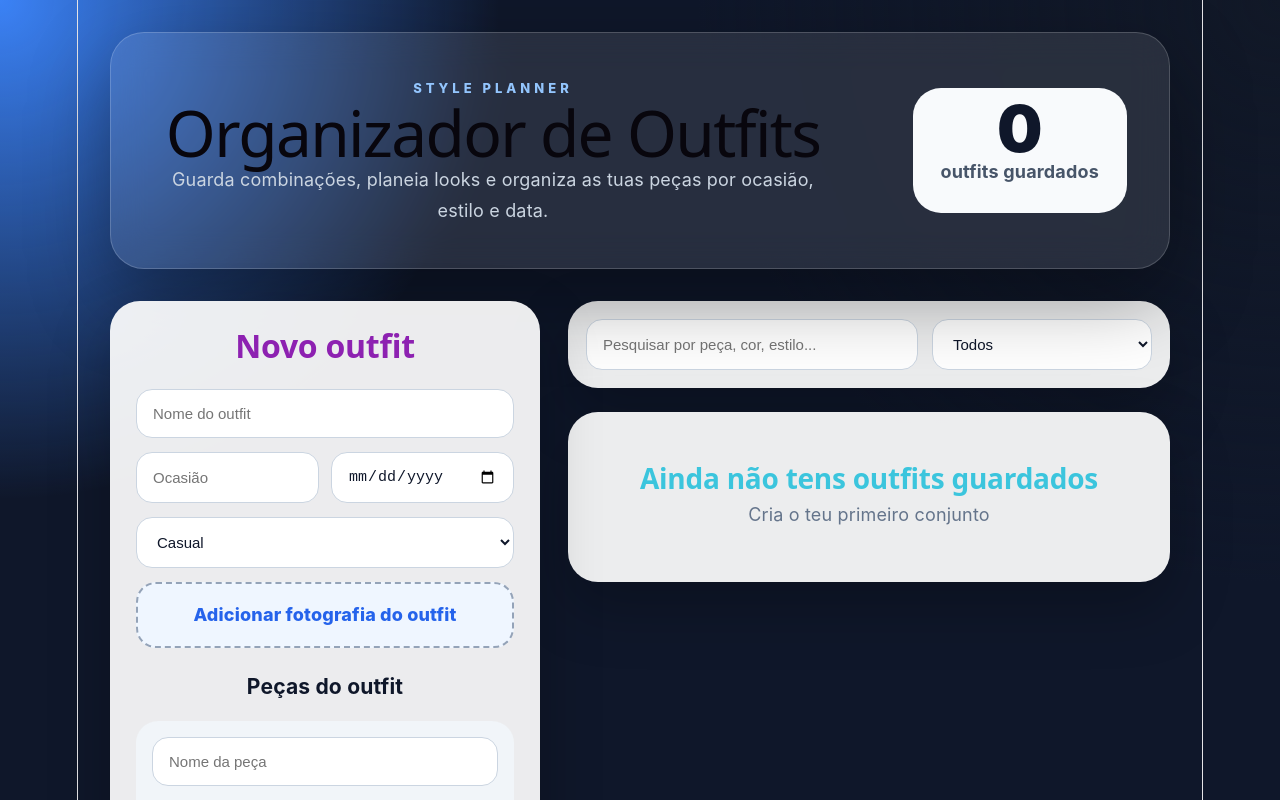
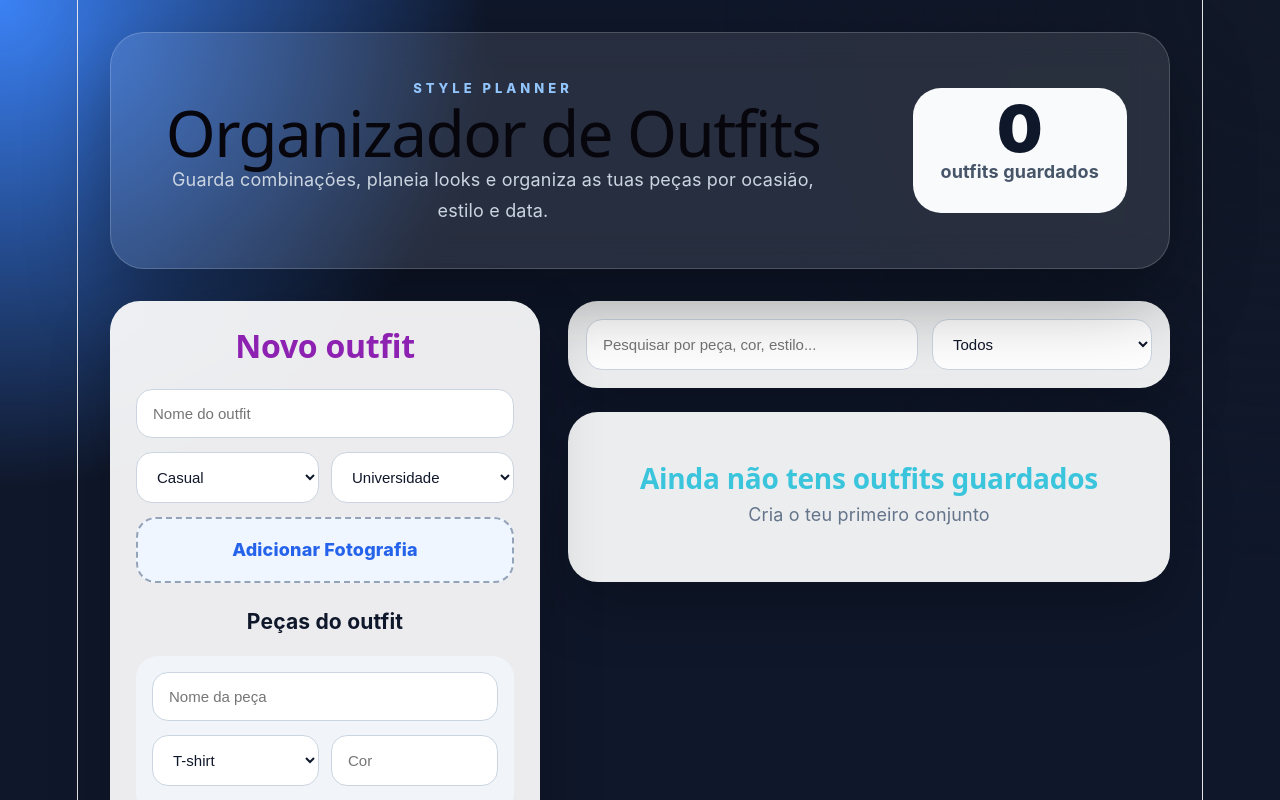
Before and after one commit to ptav2006/outfit-organizer, a React (Vite) app: page / in a window 1280 px wide. Shown: the top 800 px of the page. Built offline with nearby package versions, Linux system fonts and the light colour scheme.

Commit message:
listas de estilos e funcoes

```diff
--- a/src/App.jsx
+++ b/src/App.jsx
@@ -7,7 +7,24 @@ const categories = [
   "Relógio", "Cinto", "Mochila", "Acessório"
 ];
 
-const styles = ["Casual", "Formal", "Streetwear", "Universidade", "Trabalho", "Saída", "Viagem", "Ginásio"];
+const outfitStyles = [
+  "Casual",
+  "Formal",
+  "Streetwear",
+  "Smart Casual",
+  "Desportivo",
+  "Minimalista"
+];
+
+const outfitFunctions = [
+  "Universidade",
+  "Trabalho",
+  "Saída",
+  "Evento",
+  "Viagem",
+  "Ginásio",
+  "Outro"
+];
 
 export default function App() {
   const [outfits, setOutfits] = useState(() => {
@@ -19,9 +36,9 @@ export default function App() {
 
   const [form, setForm] = useState({
     title: "",
-    occasion: "",
-    date: "",
     style: "Casual",
+    function: "Universidade",
+    customFunction: "",
     image: "",
     pieces: [{ name: "", category: "T-shirt", color: "" }]
   });
@@ -65,8 +82,8 @@ export default function App() {
 
     setForm({
       title: "",
-      occasion: "",
-      date: "",
+      function: "Universidade",
+      customFunction: "",
       style: "Casual",
       image: "",
       pieces: [{ name: "", category: "T-shirt", color: "" }]
@@ -124,28 +141,31 @@ export default function App() {
               />
 
               <div className="grid2">
-                <input
-                  placeholder="Ocasião"
-                  value={form.occasion}
-                  onChange={e => setForm({ ...form, occasion: e.target.value })}
-                />
-
-                <input
-                  type="date"
-                  value={form.date}
-                  onChange={e => setForm({ ...form, date: e.target.value })}
-                />
-              </div>
-
               <select
                 value={form.style}
                 onChange={e => setForm({ ...form, style: e.target.value })}
               >
-                {styles.map(s => <option key={s}>{s}</option>)}
+                {outfitStyles.map(s => <option key={s}>{s}</option>)}
               </select>
 
+              <select
+                value={form.function}
+                onChange={e => setForm({ ...form, function: e.target.value })}
+              >
+                {outfitFunctions.map(f => <option key={f}>{f}</option>)}
+              </select>
+              </div>
+
+            {form.function === "Outro" && (
+              <input
+                placeholder="Escreve para que é o outfit"
+                value={form.customFunction}
+                onChange={e => setForm({ ...form, customFunction: e.target.value })}
+              />
+            )}
+
               <label className="upload">
-                {form.image ? "Imagem escolhida ✅" : "Adicionar fotografia do outfit"}
+                {form.image ? "Imagem escolhida ✅" : "Adicionar Fotografia"}
                 <input type="file" accept="image/*" onChange={handleImage} />
               </label>
 
@@ -206,7 +226,7 @@ export default function App() {
 
               <select value={filter} onChange={e => setFilter(e.target.value)}>
                 <option>Todos</option>
-                {styles.map(s => <option key={s}>{s}</option>)}
+                {outfitStyles.map(s => <option key={s}>{s}</option>)}
               </select>
             </div>
 
```
